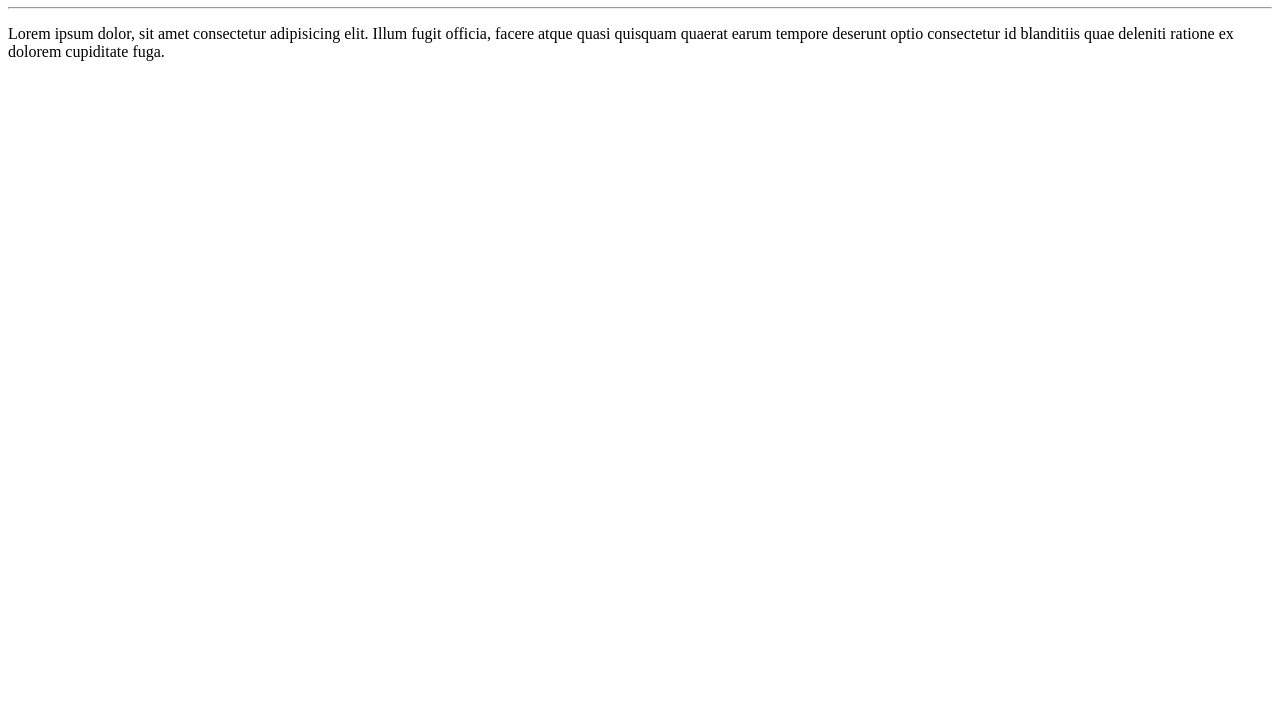
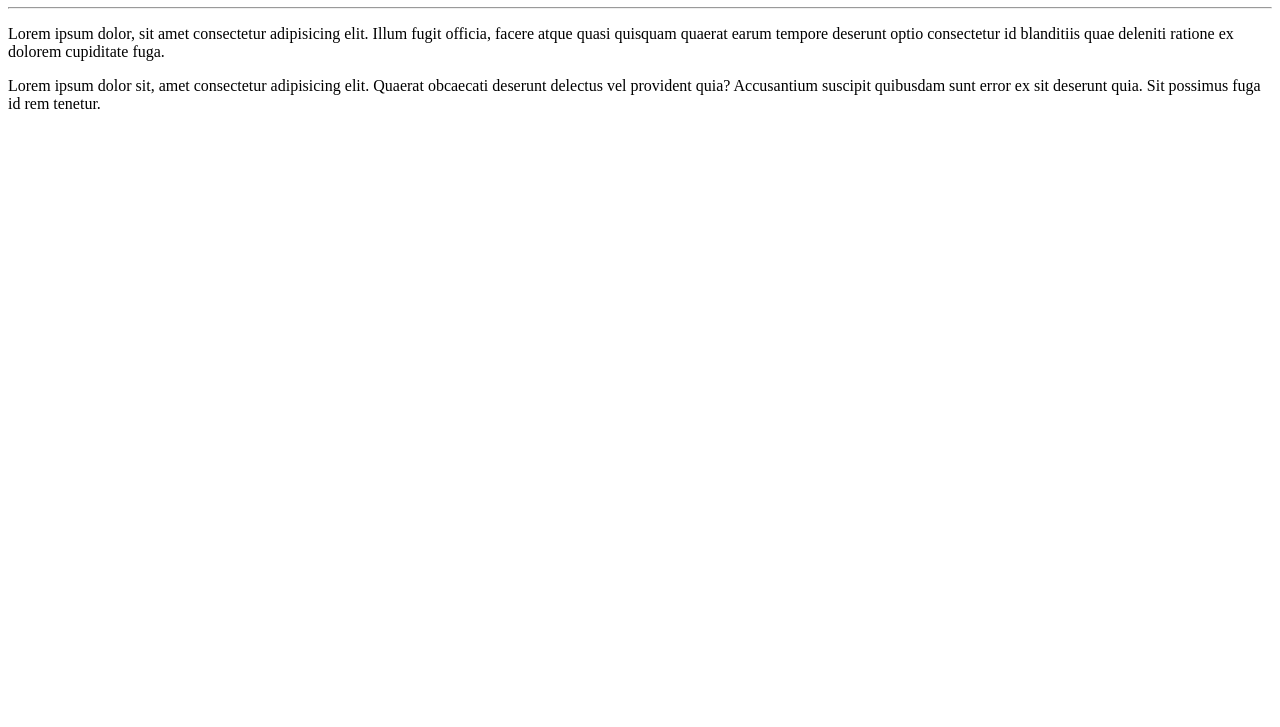
Before and after one commit to NathanSoares25/Ola-Mundo, a plain HTML site: page Site teste/index.html in a window 1280 px wide. Shown: the part 73-800 px from the top of the page. Drawn offline with Linux system fonts and the light colour scheme.

Commit message:
Adicionei um paragráfo

```diff
--- a/Site teste/index.html
+++ b/Site teste/index.html
@@ -10,5 +10,6 @@
     <h1>Olá, Mundo!!</h1>
     <hr>
     <p>Lorem ipsum dolor, sit amet consectetur adipisicing elit. Illum fugit officia, facere atque quasi quisquam quaerat earum tempore deserunt optio consectetur id blanditiis quae deleniti ratione ex dolorem cupiditate fuga.</p>
+    <p>Lorem ipsum dolor sit, amet consectetur adipisicing elit. Quaerat obcaecati deserunt delectus vel provident quia? Accusantium suscipit quibusdam sunt error ex sit deserunt quia. Sit possimus fuga id rem tenetur.</p>
 </body>
 </html>
```
